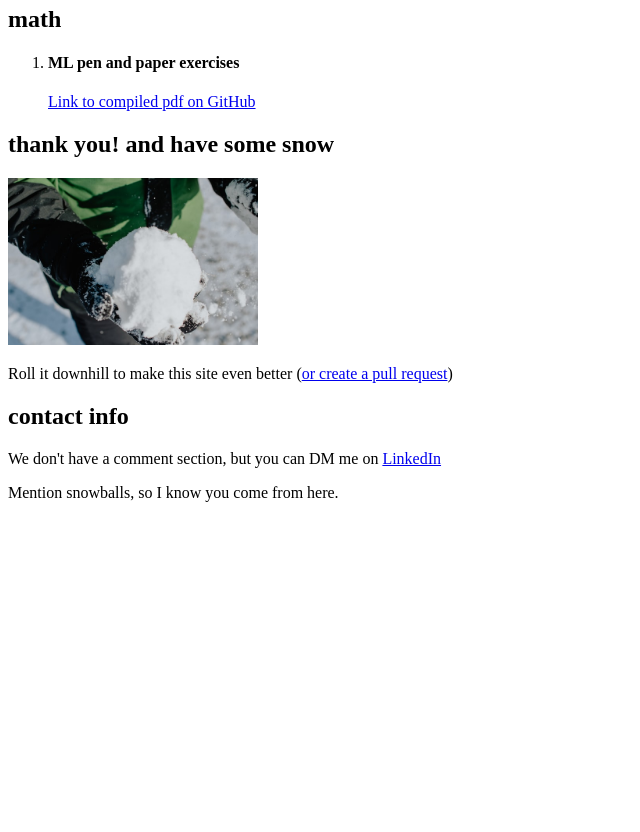
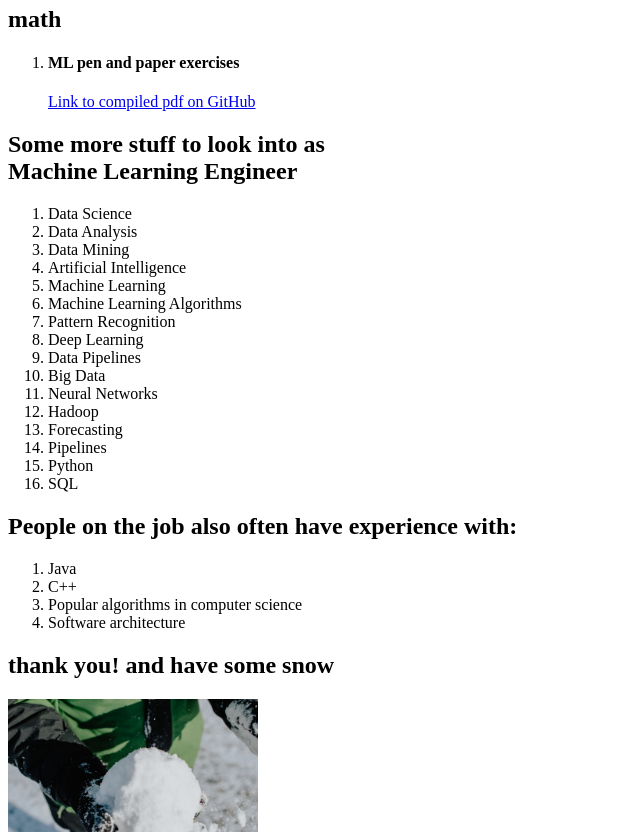
Before and after one commit to RobertasRudys/howtointelligence.com, a plain HTML site: page index.html in a window 1280 px wide. Shown: the part 400-1232 px from the top of the page, without its empty margins (0-640 px from the left). Before the commit the page ends 918 px from the top, so only its background shows below. Drawn offline with Linux system fonts and the light colour scheme.

Commit message:
Add Machine Learning Engineer keywords

```diff
--- a/index.html
+++ b/index.html
@@ -52,6 +52,82 @@
   </ol>
 
   <h2>
+    Some more stuff to look into as<br>
+    Machine Learning Engineer
+  </h2>
+
+  <ol>
+    <li>
+      Data Science
+    </li>
+    <li>
+      Data Analysis
+    </li>
+    <li>
+      Data Mining
+    </li>
+    <li>
+      Artificial Intelligence
+    </li>
+    <li>
+      Machine Learning
+    </li>
+    <li>
+      Machine Learning Algorithms
+    </li>
+    <li>
+      Pattern Recognition
+    </li>
+    <li>
+      Deep Learning
+    </li>
+    <li>
+      Data Pipelines
+    </li>
+
+    <li>
+      Big Data
+    </li>
+    <li>
+      Neural Networks
+    </li>
+    <li>
+      Hadoop
+    </li>
+    <li>
+      Forecasting
+    </li>
+    <li>
+      Pipelines
+    </li>
+    <li>
+      Python
+    </li>
+    <li>
+      SQL
+    </li>
+  </ol>
+
+  <h2>
+    People on the job also often have experience with:
+  </h2>
+
+  <ol>
+    <li>
+      Java
+    </li>
+    <li>
+      C++
+    </li>
+    <li>
+      Popular algorithms in computer science
+    </li>
+    <li>
+      Software architecture
+    </li>
+  </ol>
+
+  <h2>
     thank you! and have some snow
   </h2>
 
```
